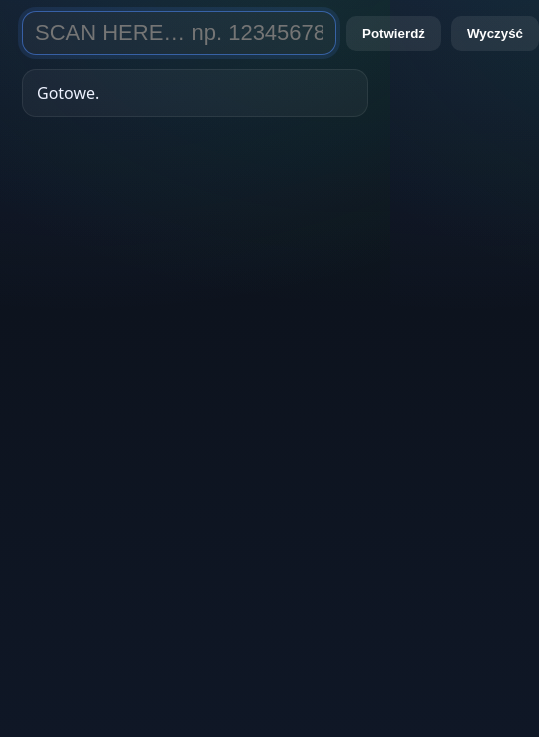
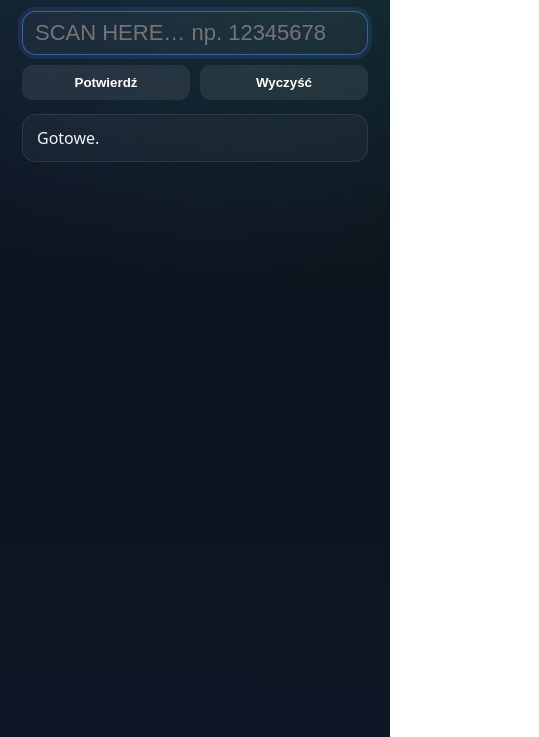
Before and after one commit to Mr4g/factoryhub, a website: page public/index.html in a window 390 px wide. Shown: the part 107-844 px from the top of the page, 539 px wide, since content can reach past the window. Drawn offline with Linux system fonts and the light colour scheme.

Commit message:
Serve HTTPS on port 3000 and fix mobile scan button layout

```diff
--- a/public/styles.css
+++ b/public/styles.css
@@ -104,6 +104,26 @@ h1{
 .scan input:focus{
   border-color: rgba(79,140,255,.55);
   box-shadow: 0 0 0 4px rgba(79,140,255,.12);
+}
+
+@media (max-width: 768px) {
+  .scan{
+    flex-wrap: wrap;
+  }
+
+  .scan input{
+    flex: 1 0 100%;
+  }
+
+  #confirmBtn,
+  #clearBtn{
+    flex: 1 1 calc(50% - 8px);
+    min-width: 0;
+  }
+
+  #scanQrBtn{
+    flex: 0 0 44px;
+  }
 }
 
 .status{
```
Also changed, not shown: server.js (+5 -7 lines).
